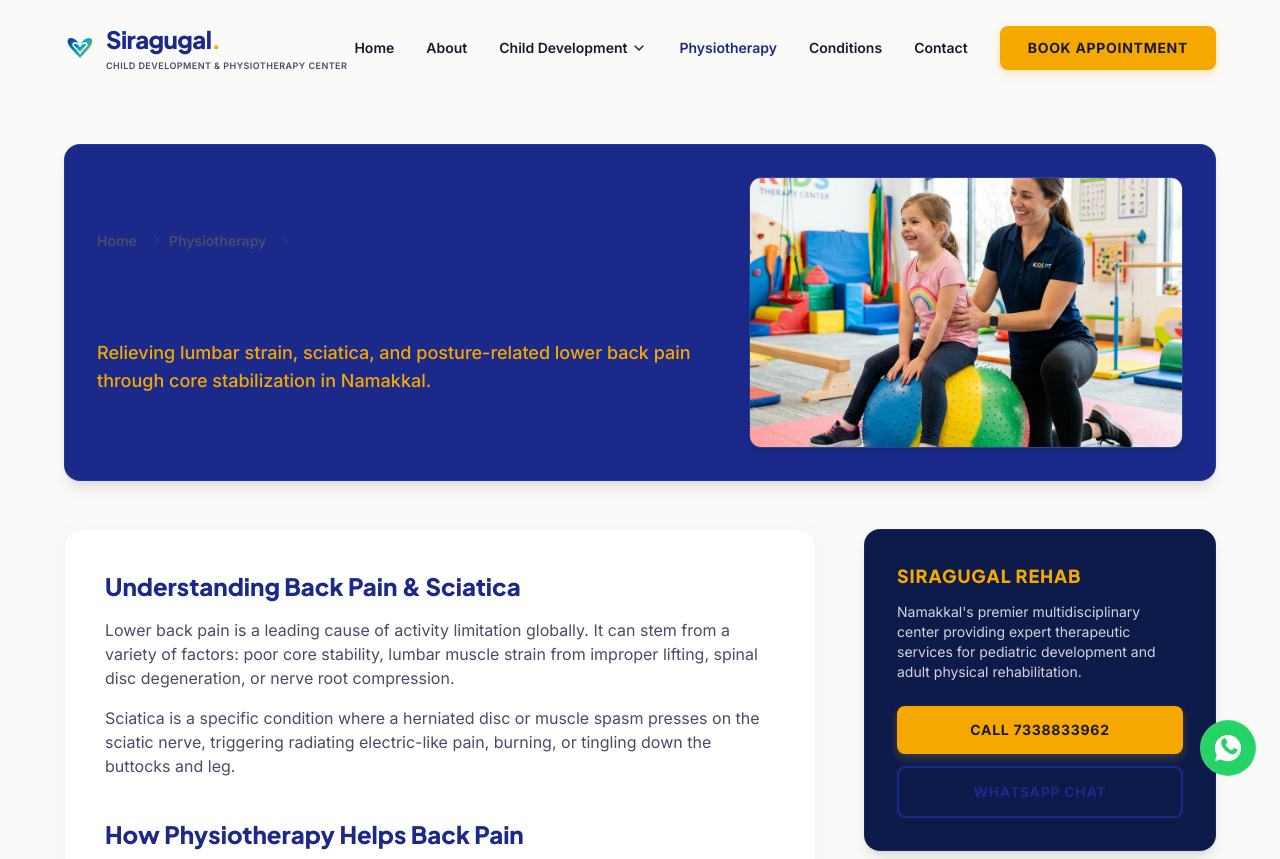
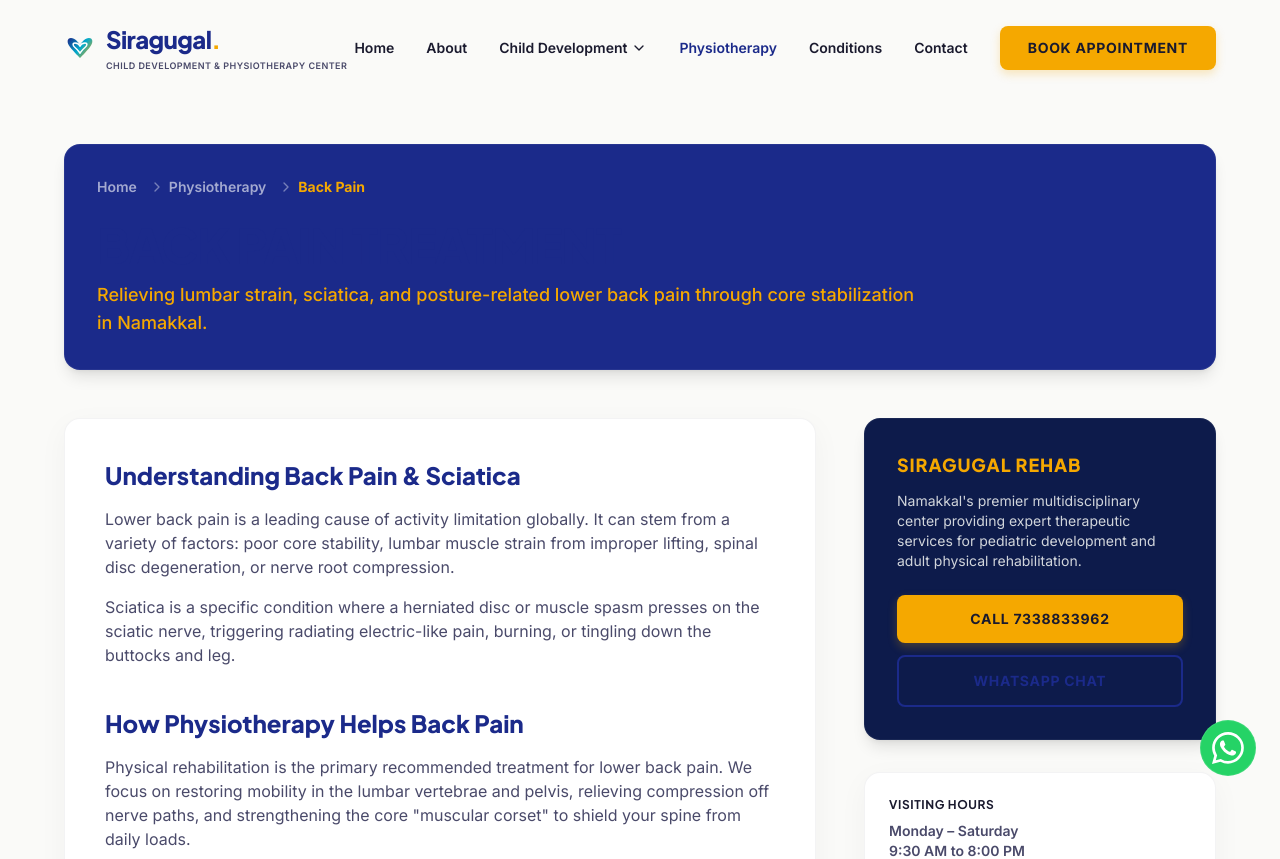
Before and after one commit to actionhoodai-dev/siragugal-child-development-physiotheraphy-clinic, a Next.js app: page /physiotherapy/back-pain in a window 1280 px wide. Shown: the top 859 px of the page. Built offline with nearby package versions, Linux system fonts and the light colour scheme.

Commit message:
Remove header images, reduce header spacing, fix breadcrumb link visibility colors, and update WhatsApp floating icon to official Bootstrap SVG

```diff
--- a/app/about/page.tsx
+++ b/app/about/page.tsx
@@ -1,7 +1,6 @@
 import SectionHeading from '@/components/shared/SectionHeading';
 import { getMetadata } from '@/lib/metadata';
 import { CheckCircle2, MapPin, Clock, Compass } from 'lucide-react';
-import Image from 'next/image';
 
 export const metadata = getMetadata({
   title: 'About Us | Specialized Rehabilitation Clinic in Namakkal',
@@ -37,29 +36,15 @@ export default function AboutPage() {
     <div className="bg-bg-light">
 
       {/* Page Header */}
-      <section className="bg-primary text-white py-12 md:py-16 overflow-hidden">
+      <section className="bg-primary text-white py-8 md:py-12 overflow-hidden">
         <div className="max-w-7xl mx-auto px-4 sm:px-6 lg:px-16 w-full">
-          <div className="grid grid-cols-1 lg:grid-cols-12 gap-8 items-center">
-            {/* Left side (60%): Text */}
-            <div className="lg:col-span-7 space-y-4 text-center lg:text-left">
+          <div className="max-w-3xl text-center lg:text-left space-y-3">
             <span className="text-xs font-bold text-secondary uppercase tracking-widest block mb-1">
               Who We Are
             </span>
             <h1 className="text-3xl md:text-5xl font-display font-extrabold uppercase tracking-tight leading-tight">
               About Siragugal
             </h1>
-            </div>
-            {/* Right side (40%): Image (Natural Color) */}
-            <div className="lg:col-span-5 relative w-full aspect-[16/10] overflow-hidden rounded-xl border border-white/10 shadow-md">
-              <Image
-                src="/images/child_therapy_hero.png"
-                alt="About Siragugal"
-                fill
-                className="w-full h-full object-cover object-center"
-                sizes="(max-width: 1024px) 100vw, 35vw"
-                priority
-              />
-            </div>
           </div>
         </div>
       </section>
--- a/app/child-development/page.tsx
+++ b/app/child-development/page.tsx
@@ -3,7 +3,6 @@ import ServiceCard from '@/components/shared/ServiceCard';
 import FaqSection from '@/components/shared/FaqSection';
 import { getMetadata } from '@/lib/metadata';
 import { Activity, Brain, MessageSquare, GraduationCap, Users, HeartPulse } from 'lucide-react';
-import Image from 'next/image';
 
 export const metadata = getMetadata({
   title: 'Child Development Therapy in Namakkal | Siragugal Center',
@@ -95,32 +94,18 @@ export default function ChildDevelopmentHub() {
     <div className="bg-bg-light">
 
       {/* Hero Section */}
-      <section className="bg-primary text-white py-12 md:py-16 overflow-hidden">
+      <section className="bg-primary text-white py-8 md:py-12 overflow-hidden">
         <div className="max-w-7xl mx-auto px-4 sm:px-6 lg:px-16 w-full">
-          <div className="grid grid-cols-1 lg:grid-cols-12 gap-8 items-center">
-            {/* Left side (60%): Text */}
-            <div className="lg:col-span-7 space-y-4 text-center lg:text-left">
+          <div className="max-w-3xl text-center lg:text-left space-y-3">
             <span className="text-xs font-bold text-secondary uppercase tracking-widest block mb-1">
               Child Development Hub
             </span>
             <h1 className="text-3xl md:text-5xl font-display font-extrabold uppercase tracking-tight leading-tight">
               Child Development Therapy — Unlocking Every Child's Potential
             </h1>
-              <p className="text-sm sm:text-base md:text-lg text-gray-300 font-semibold max-w-2xl leading-relaxed">
+            <p className="text-sm sm:text-base md:text-lg text-gray-300 font-semibold leading-relaxed">
               Our pediatric department coordinates occupational, speech, behavioral, and psychological therapies under one roof to support children with developmental differences.
             </p>
-            </div>
-            {/* Right side (40%): Image (Natural Color) */}
-            <div className="lg:col-span-5 relative w-full aspect-[16/10] overflow-hidden rounded-xl border border-white/10 shadow-md">
-              <Image
-                src="/images/child_occupational_therapy.png"
-                alt="Child Development Hub"
-                fill
-                className="w-full h-full object-cover object-center"
-                sizes="(max-width: 1024px) 100vw, 35vw"
-                priority
-              />
-            </div>
           </div>
         </div>
       </section>
--- a/app/conditions/page.tsx
+++ b/app/conditions/page.tsx
@@ -2,7 +2,6 @@ import SectionHeading from '@/components/shared/SectionHeading';
 import ConditionCard from '@/components/shared/ConditionCard';
 import { getMetadata } from '@/lib/metadata';
 import Link from 'next/link';
-import Image from 'next/image';
 
 export const metadata = getMetadata({
   title: 'Conditions Treated | Child Development & Physiotherapy Center',
@@ -109,32 +108,18 @@ export default function ConditionsPage() {
     <div className="bg-bg-light">
 
       {/* Header */}
-      <section className="bg-primary text-white py-12 md:py-16 overflow-hidden">
+      <section className="bg-primary text-white py-8 md:py-12 overflow-hidden">
         <div className="max-w-7xl mx-auto px-4 sm:px-6 lg:px-16 w-full">
-          <div className="grid grid-cols-1 lg:grid-cols-12 gap-8 items-center">
-            {/* Left side (60%): Text */}
-            <div className="lg:col-span-7 space-y-4 text-center lg:text-left">
+          <div className="max-w-3xl text-center lg:text-left space-y-3">
             <span className="text-xs font-bold text-secondary uppercase tracking-widest block mb-1">
               Clinical Scope
             </span>
             <h1 className="text-3xl md:text-5xl font-display font-extrabold uppercase tracking-tight leading-tight">
               Conditions We Treat
             </h1>
-              <p className="text-sm sm:text-base md:text-lg text-gray-300 font-semibold max-w-2xl leading-relaxed">
+            <p className="text-sm sm:text-base md:text-lg text-gray-300 font-semibold leading-relaxed">
               Siragugal Clinic provides expert therapeutic interventions for developmental delays, childhood disorders, and physical ailments.
             </p>
-            </div>
-            {/* Right side (40%): Image (Natural Color) */}
-            <div className="lg:col-span-5 relative w-full aspect-[16/10] overflow-hidden rounded-xl border border-white/10 shadow-md">
-              <Image
-                src="/images/child_therapy_hero.png"
-                alt="Conditions We Treat"
-                fill
-                className="w-full h-full object-cover object-center"
-                sizes="(max-width: 1024px) 100vw, 35vw"
-                priority
-              />
-            </div>
           </div>
         </div>
       </section>
--- a/app/contact/page.tsx
+++ b/app/contact/page.tsx
@@ -7,7 +7,6 @@ import {
   Phone, Mail, Clock, MapPin, MessageCircle,
   CheckCircle, Loader2, AlertCircle
 } from 'lucide-react';
-import Image from 'next/image';
 import FaqSection from '@/components/shared/FaqSection';
 import SectionHeading from '@/components/shared/SectionHeading';
 
@@ -116,32 +115,18 @@ export default function ContactPage() {
     <div className="bg-bg-light">
 
       {/* Header */}
-      <section className="bg-primary text-white py-12 md:py-16 overflow-hidden">
+      <section className="bg-primary text-white py-8 md:py-12 overflow-hidden">
         <div className="max-w-7xl mx-auto px-4 sm:px-6 lg:px-16 w-full">
-          <div className="grid grid-cols-1 lg:grid-cols-12 gap-8 items-center">
-            {/* Left side (60%): Text */}
-            <div className="lg:col-span-7 space-y-4 text-center lg:text-left">
+          <div className="max-w-3xl text-center lg:text-left space-y-3">
             <span className="text-xs font-bold text-secondary uppercase tracking-widest block mb-1">
               Get In Touch
             </span>
             <h1 className="text-3xl md:text-5xl font-display font-extrabold uppercase tracking-tight leading-tight">
               Contact Siragugal
             </h1>
-              <p className="text-sm sm:text-base md:text-lg text-gray-300 font-semibold max-w-2xl leading-relaxed">
+            <p className="text-sm sm:text-base md:text-lg text-gray-300 font-semibold leading-relaxed">
               Reach out to our Namakkal clinic today to consult with our specialized rehabilitation therapists.
             </p>
-            </div>
-            {/* Right side (40%): Image (Natural Color) */}
-            <div className="lg:col-span-5 relative w-full aspect-[16/10] overflow-hidden rounded-xl border border-white/10 shadow-md">
-              <Image
-                src="/images/child_therapy_hero.png"
-                alt="Contact Siragugal"
-                fill
-                className="w-full h-full object-cover object-center"
-                sizes="(max-width: 1024px) 100vw, 35vw"
-                priority
-              />
-            </div>
           </div>
         </div>
       </section>
--- a/app/physiotherapy/page.tsx
+++ b/app/physiotherapy/page.tsx
@@ -1,6 +1,5 @@
 import SectionHeading from '@/components/shared/SectionHeading';
 import Link from 'next/link';
-import Image from 'next/image';
 import { getMetadata } from '@/lib/metadata';
 import {
   Flame, Accessibility, RotateCw, Footprints,
@@ -30,32 +29,18 @@ export default function PhysiotherapyHub() {
     <div className="bg-bg-light">
 
       {/* Hero Section */}
-      <section className="bg-primary text-white py-12 md:py-16 overflow-hidden">
+      <section className="bg-primary text-white py-8 md:py-12 overflow-hidden">
         <div className="max-w-7xl mx-auto px-4 sm:px-6 lg:px-16 w-full">
-          <div className="grid grid-cols-1 lg:grid-cols-12 gap-8 items-center">
-            {/* Left side (60%): Text */}
-            <div className="lg:col-span-7 space-y-4 text-center lg:text-left">
+          <div className="max-w-3xl text-center lg:text-left space-y-3">
             <span className="text-xs font-bold text-secondary uppercase tracking-widest block mb-1">
               Physiotherapy Department
             </span>
             <h1 className="text-3xl md:text-5xl font-display font-extrabold uppercase tracking-tight leading-tight">
               Expert Physiotherapy in Namakkal — Pain Relief, Rehabilitation, and Recovery
             </h1>
-              <p className="text-sm sm:text-base md:text-lg text-gray-300 font-semibold max-w-2xl leading-relaxed">
+            <p className="text-sm sm:text-base md:text-lg text-gray-300 font-semibold leading-relaxed">
               Our physiotherapy department offers evidence-based treatment for musculoskeletal, neurological, and sports injuries.
             </p>
-            </div>
-            {/* Right side (40%): Image (Natural Color) */}
-            <div className="lg:col-span-5 relative w-full aspect-[16/10] overflow-hidden rounded-xl border border-white/10 shadow-md">
-              <Image
-                src="/images/child_pediatric_physiotherapy.png"
-                alt="Physiotherapy Department"
-                fill
-                className="w-full h-full object-cover object-center"
-                sizes="(max-width: 1024px) 100vw, 35vw"
-                priority
-              />
-            </div>
           </div>
         </div>
       </section>
--- a/components/layout/WhatsAppButton.tsx
+++ b/components/layout/WhatsAppButton.tsx
@@ -47,12 +47,11 @@ export default function WhatsAppButton() {
         aria-label="Contact us on WhatsApp"
       >
         <svg
-          viewBox="0 0 44 44"
-          className="h-8 w-8"
+          viewBox="0 0 16 16"
+          className="h-8 w-8 text-white fill-current"
           xmlns="http://www.w3.org/2000/svg"
         >
-          <path fill="#25d366" d="M22 0C9.8 0 0 9.8 0 22c0 3.9 1 7.6 2.8 10.8L0 44l11.5-3c3 1.8 6.6 2.8 10.5 2.8 12.2 0 22-9.8 22-22S34.2 0 22 0z" />
-          <path fill="#fff" d="M22 4C12.1 4 4 12.1 4 22c0 3.5.9 6.8 2.6 9.7L4 40l8.6-2.2c2.7 1.6 5.8 2.4 9.4 2.4 9.9 0 18-8.1 18-18S31.9 4 22 4zm10.4 25.1c-.5.7-2.6 1.3-3.6 1.4-1 .1-1.9.1-4.7-1-3.6-1.5-6.8-5.1-8.5-7.4-1.7-2.3-2.9-5-2.9-7.8 0-2.8 1.4-4.2 2-4.8.6-.6 1.4-.9 2-.9.4 0 .9 0 1.2.1.4.1.8.1 1.2 1 .5 1.1 1.6 3.9 1.7 4.1.1.3.2.7 0 1.1-.2.4-.4.7-.7.9-.3.3-.6.7-.9 1-.3.3-.6.6-.3 1.2.3.5 1.5 2.4 3.1 3.9 2.1 2 3.9 2.6 4.5 2.9.6.3.9.2 1.2-.2.3-.3 1.3-1.5 1.7-2 .4-.5.8-.4 1.3-.2.5.2 3 .8 3.5 1.1.5.3.8.4.9.6.1.2.1 1.2-.4 1.9z" />
+          <path d="M13.601 2.326A7.85 7.85 0 0 0 7.994 0C3.627 0 .068 3.558.064 7.926c0 1.399.366 2.76 1.057 3.965L0 16l4.204-1.102a7.9 7.9 0 0 0 3.79.965h.004c4.368 0 7.926-3.558 7.93-7.93A7.9 7.9 0 0 0 13.6 2.326zM7.994 14.521a6.6 6.6 0 0 1-3.356-.92l-.24-.144-2.494.654.666-2.433-.156-.251a6.56 6.56 0 0 1-1.007-3.505c0-3.626 2.957-6.584 6.591-6.584a6.56 6.56 0 0 1 4.66 1.931 6.56 6.56 0 0 1 1.928 4.66c-.004 3.639-2.961 6.592-6.592 6.592m3.615-4.934c-.197-.099-1.17-.578-1.353-.646-.182-.065-.315-.099-.445.099-.133.197-.513.646-.627.775-.114.133-.232.148-.43.05-.197-.1-.836-.308-1.592-.985-.59-.525-.985-1.175-1.103-1.372-.114-.198-.011-.304.088-.403.087-.088.197-.232.296-.346.1-.114.133-.198.198-.33.065-.134.034-.248-.015-.347-.05-.099-.445-1.076-.612-1.47-.16-.389-.323-.335-.445-.34-.114-.007-.247-.007-.38-.007a.73.73 0 0 0-.529.247c-.182.198-.691.677-.691 1.654s.71 1.916.81 2.049c.098.133 1.394 2.132 3.383 2.992.47.205.84.326 1.129.418.475.152.904.129 1.246.08.38-.058 1.171-.48 1.338-.943.164-.464.164-.86.114-.943-.049-.084-.182-.133-.38-.232"/>
         </svg>
       </a>
     </div>
--- a/components/shared/BreadcrumbNav.tsx
+++ b/components/shared/BreadcrumbNav.tsx
@@ -14,22 +14,22 @@ interface BreadcrumbNavProps {
 
 export default function BreadcrumbNav({ items }: BreadcrumbNavProps) {
   return (
-    <nav className="flex items-center text-xs md:text-sm font-semibold text-text-mid mb-6" aria-label="Breadcrumb">
+    <nav className="flex items-center text-xs md:text-sm font-semibold text-white/60 mb-6" aria-label="Breadcrumb">
       <ol className="inline-flex items-center space-x-1 md:space-x-2">
         <li className="inline-flex items-center">
-          <Link href="/" className="hover:text-primary transition-colors focus:outline-none">
+          <Link href="/" className="hover:text-white transition-colors focus:outline-none">
             Home
           </Link>
         </li>
         {items.map((item, index) => (
           <li key={index} className="flex items-center">
-            <ChevronRight className="h-4 w-4 text-text-mid/40 mx-1" />
+            <ChevronRight className="h-4 w-4 text-white/40 mx-1" />
             {item.href ? (
-              <Link href={item.href} className="hover:text-primary transition-colors focus:outline-none">
+              <Link href={item.href} className="hover:text-white transition-colors focus:outline-none">
                 {item.name}
               </Link>
             ) : (
-              <span className="text-primary font-bold" aria-current="page">
+              <span className="text-secondary font-bold" aria-current="page">
                 {item.name}
               </span>
             )}
--- a/components/shared/ServiceInternalLayout.tsx
+++ b/components/shared/ServiceInternalLayout.tsx
@@ -3,7 +3,6 @@
 import React from 'react';
 import BreadcrumbNav from './BreadcrumbNav';
 import Link from 'next/link';
-import Image from 'next/image';
 
 interface BreadcrumbItem {
   name: string;
@@ -33,30 +32,14 @@ export default function ServiceInternalLayout({
 
         {/* Hero Section */}
         <header className="bg-primary text-white rounded-2xl shadow-lg mb-8 md:mb-12 border border-white/5 overflow-hidden">
-          <div className="grid grid-cols-1 lg:grid-cols-12 gap-8 p-6 md:p-8 items-center">
-            {/* Left side (60%): Text */}
-            <div className="lg:col-span-7 space-y-4">
+          <div className="p-6 md:p-8 space-y-3 max-w-4xl">
             <BreadcrumbNav items={breadcrumbs} />
             <h1 className="text-2xl sm:text-3xl md:text-4xl lg:text-5xl font-display font-extrabold uppercase tracking-tight leading-tight">
               {title}
             </h1>
-              <p className="text-sm sm:text-base md:text-lg font-medium text-secondary max-w-2xl leading-relaxed">
+            <p className="text-sm sm:text-base md:text-lg font-medium text-secondary leading-relaxed">
               {boldSentence}
             </p>
-            </div>
-            {/* Right side (40%): Image (Natural Color) */}
-            {imageUrl && (
-              <div className="lg:col-span-5 relative w-full aspect-[16/10] overflow-hidden rounded-xl border border-white/10 shadow-md">
-                <Image
-                  src={imageUrl}
-                  alt={title}
-                  fill
-                  className="w-full h-full object-cover object-center"
-                  sizes="(max-width: 1024px) 100vw, 35vw"
-                  priority
-                />
-              </div>
-            )}
           </div>
         </header>
 
```
Lines whose indentation alone changed are shown as unchanged.
